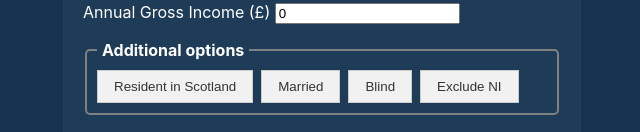
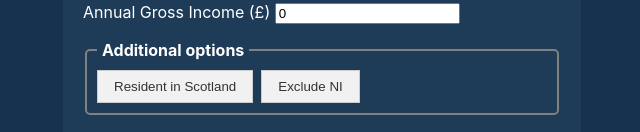
Before and after one commit to wozniakpawel/cooltaxtool, a React (Create React App) app: page / in a window 1280 px wide. Shown: the part 291-423 px from the top of the page, without its empty margins (318-958 px from the left). Built offline with nearby package versions, Linux system fonts and the light colour scheme.

Commit message:
remove blind and married options

```diff
--- a/src/components/UserMenu.js
+++ b/src/components/UserMenu.js
@@ -5,8 +5,6 @@ export const defaultInputs = {
     studentLoan: 'none',
     grossIncome: 0,
     residentInScotland: false,
-    married: false,
-    blind: false,
     noNI: false,
     pensionContributions: {
         autoEnrolment: { value: 0 },
@@ -17,8 +15,6 @@ export const defaultInputs = {
 
 const ToggleButton = ({ name, label, checked, onChange }) => {
     const handleClick = () => {
-        // disable married and blind toggles, at least until they actually do something
-        if (name === "married" || name === "blind") return;
         onChange({ target: { name, type: 'checkbox', checked: !checked } });
     };
 
@@ -122,20 +118,6 @@ export function UserMenu({ onUserInputsChange }) {
                         />
 
                         <ToggleButton
-                            name="married"
-                            label="Married"
-                            checked={inputs.married}
-                            onChange={handleInputChange}
-                        />
-
-                        <ToggleButton
-                            name="blind"
-                            label="Blind"
-                            checked={inputs.blind}
-                            onChange={handleInputChange}
-                        />
-
-                        <ToggleButton
                             name="noNI"
                             label="Exclude NI"
                             checked={inputs.noNI}
```
